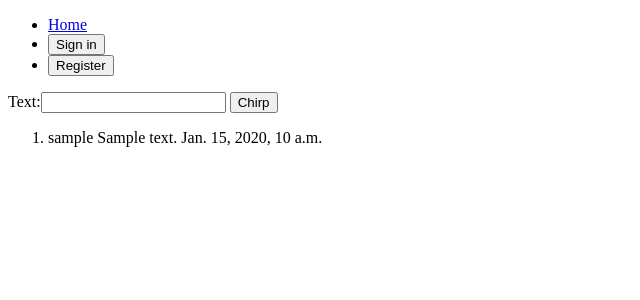
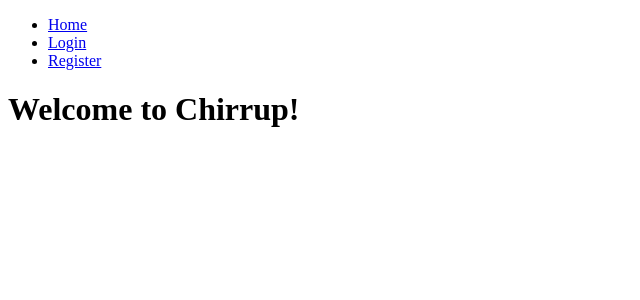
Before and after one commit to mlazowik/chirrup, a Django app: page / in a window 1280 px wide. Shown: the top 300 px of the page, without its empty margins (0-640 px from the left). Run offline with Django 3.2, Linux system fonts and the light colour scheme; tables that the repository leaves empty hold one stand-in row (values such as "Sample post").

Commit message:
Updated nav

```diff
--- a/chirrup/webview/templates/webview/base.html
+++ b/chirrup/webview/templates/webview/base.html
@@ -8,8 +8,13 @@
 <nav class="site-navigation">
     <ul>
         <li><a href="/">Home</a></li>
-        <li><button type="button" class="button--nav">Sign in</button></li>
-        <li><button type="button" class="button--nav">Register</button></li>
+        {% if user.is_authenticated %}
+            <li><a href="/users">Users</a></li>
+            <li><a href="/logout">Logout</a></li>
+        {% else %}
+            <li><a href="/login">Login</a></li>
+            <li><a href="/register">Register</a></li>
+        {% endif %}
     </ul>
 </nav>
 
--- /dev/null
+++ b/chirrup/webview/templates/webview/index_anon.html
@@ -0,0 +1,8 @@
+{% extends "webview/base.html" %}
+{% load chirps %}
+
+{% block main %}
+    <header>
+        <h1>Welcome to Chirrup!</h1>
+    </header>
+{% endblock %}
--- a/chirrup/webview/views.py
+++ b/chirrup/webview/views.py
@@ -3,5 +3,8 @@ from chirp.models import Chirp
 
 
 def index(request):
-    context = {'chirps': Chirp.objects.all()[:20]}
-    return render(request, 'webview/index.html', context)
+    if request.user.is_authenticated():
+        context = {'chirps': Chirp.objects.all()[:20]}
+        return render(request, 'webview/index_user.html', context)
+    else:
+        return render(request, 'webview/index_anon.html')
```
Also changed, not shown: chirrup/webview/templates/webview/index_user.html (renamed from chirrup/webview/templates/webview/index.html).
